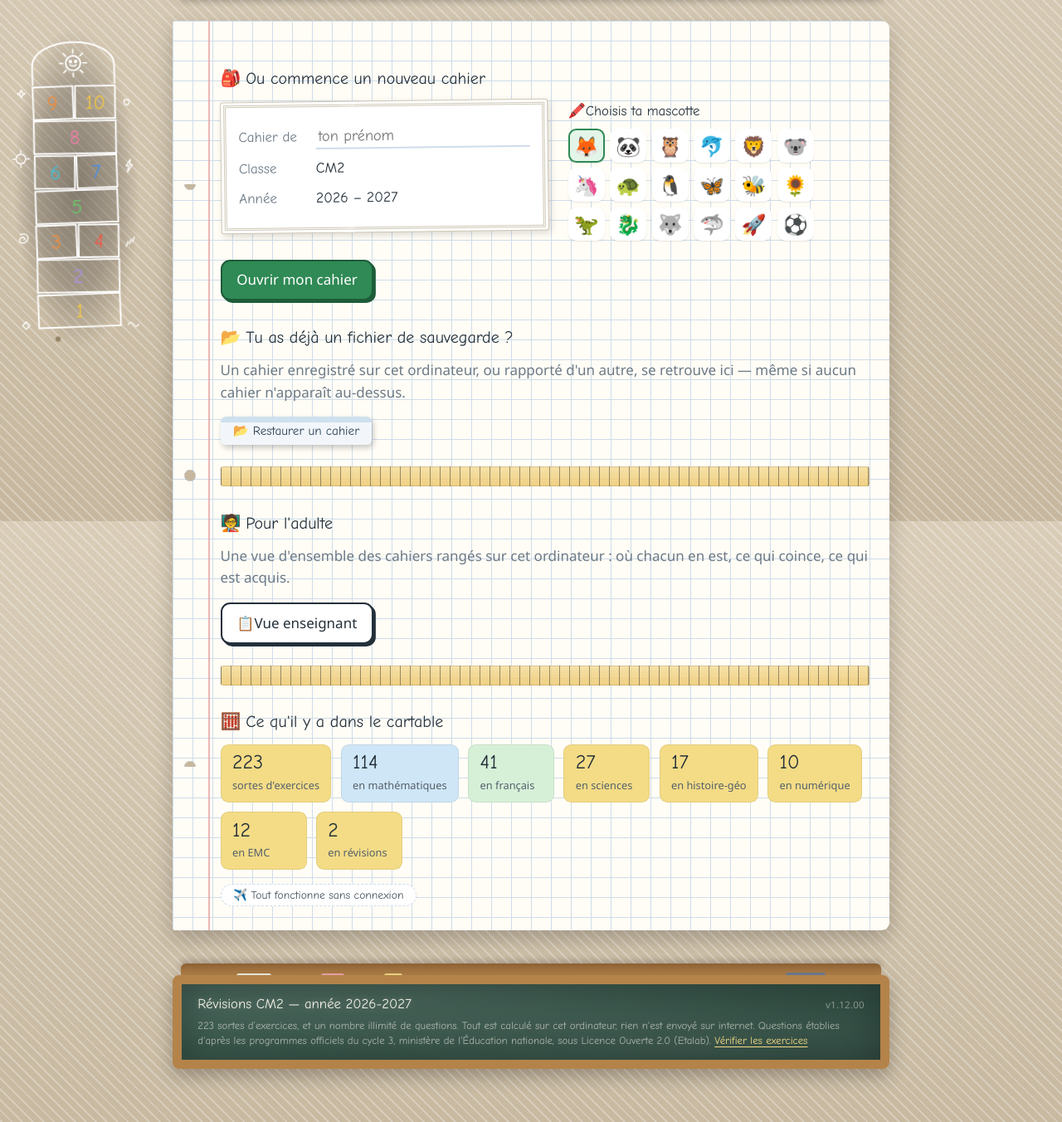
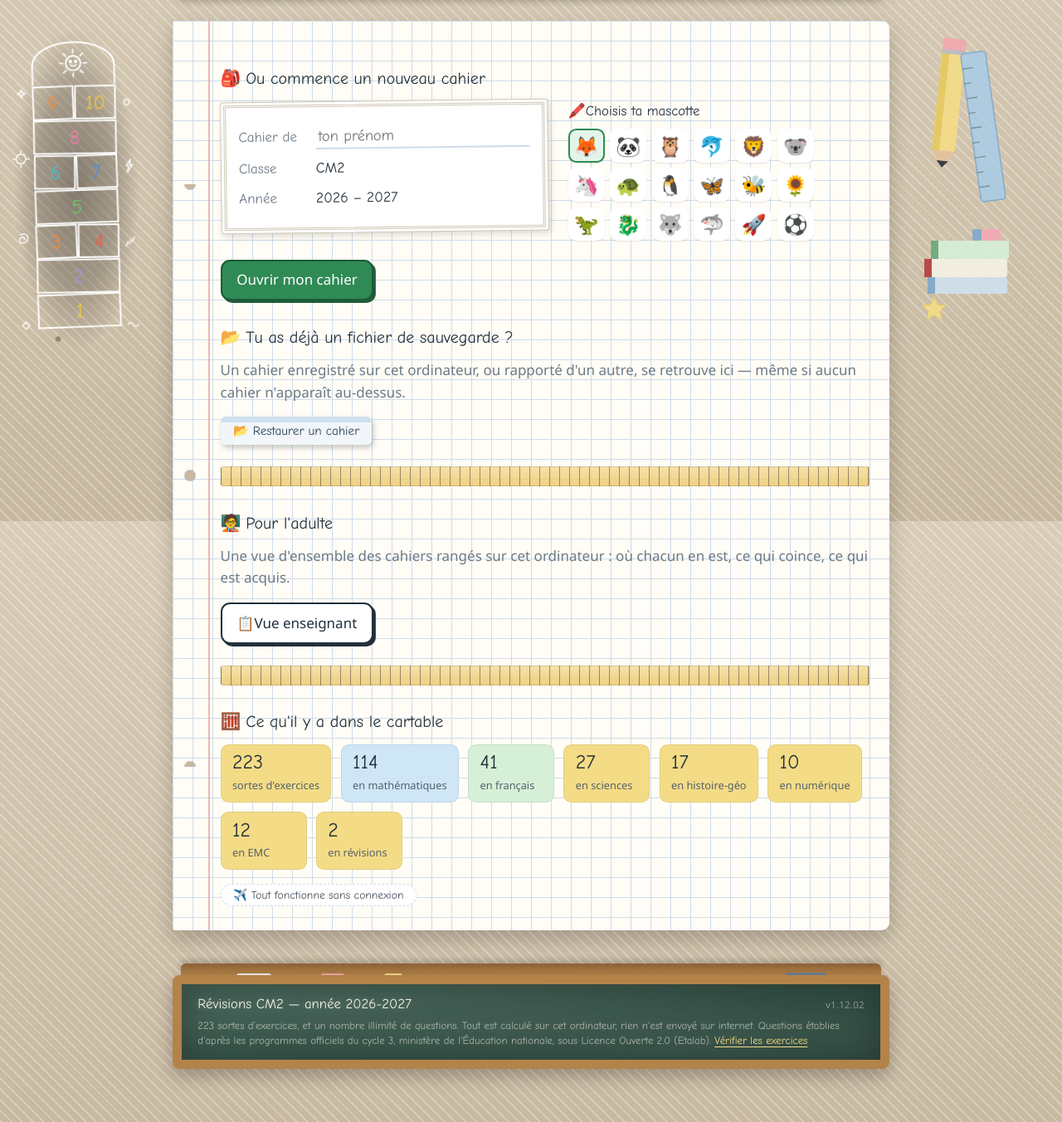
Before and after one commit to Wr1ghtShade/revisions-cm2, a plain HTML site: page index.html in a window 1280 px wide. Shown: the part 172-1524 px from the top of the page at 83% size. Drawn offline with Linux system fonts and the light colour scheme.

Commit message:
Révisions imprimables (jusqu'à 30), erreurs dans leur propre rubrique, décor d'écolier

```diff
--- a/app/fiche.js
+++ b/app/fiche.js
@@ -56,7 +56,10 @@
   Fi.depuisReference = function (texte) {
     var s = String(texte === null || texte === undefined ? '' : texte)
       .toUpperCase().replace(/\s/g, '');
-    var m = /^([0-9A-Z]+)(?:-([MFSHNCT])(\d+)?)?$/.exec(s);
+    // Les lettres acceptées ici doivent suivre CODE_MATIERE à la lettre près :
+    // une matière ajoutée à la table mais oubliée dans cette classe produirait
+    // des fiches dont la référence ne se relit plus (constaté avec « R »).
+    var m = /^([0-9A-Z]+)(?:-([MFSHNCRT])(\d+)?)?$/.exec(s);
     if (!m) return null;
     var graine = parseInt(m[1], 36);
     if (isNaN(graine)) return null;
--- a/app/ui.js
+++ b/app/ui.js
@@ -211,9 +211,12 @@
     // Les autres sont en train d'être mémorisés : les ressortir trop tôt
     // n'apprendrait rien, et la révision espacée n'aurait plus de sens.
     var echus = Prog.aReviser();
+    // C'est la rubrique entière qui s'efface, pas seulement le bouton : sinon
+    // le titre « Revenir sur tes erreurs » resterait seul, sans rien dessous.
     var bouton = $('revoir-erreurs');
+    $('bloc-erreurs').hidden = !echus.length;
     bouton.hidden = !echus.length;
-    bouton.textContent = '🔁 Revoir mes erreurs (' + echus.length + ')';
+    bouton.textContent = 'Revoir mes erreurs (' + echus.length + ')';
 
     var attente = Prog.enAttente();
     var jours = Prog.prochaineEcheance();
--- a/app/version.js
+++ b/app/version.js
@@ -192,7 +192,23 @@
             'Les deux sont recalculés par l\'oracle. Le facteur connu n\'est jamais 0, ' +
             'car « 0 × ? = 0 » accepterait n\'importe quelle réponse. Rien de nouveau ' +
             'au programme : ces exercices rejouent l\'objectif de CM2 ' +
-            'mat.nc.calcul_mental.faits.01, servi à part.' }
+            'mat.nc.calcul_mental.faits.01, servi à part.' },
+
+    { numero: '1.12.01', date: '2026-09-15',
+      quoi: 'Les fiches à imprimer ignoraient les révisions : la matière manquait ' +
+            'dans la liste, et le nombre d\'exercices s\'arrêtait à 20. « Révisions » ' +
+            'est proposée, et un choix « 30 » s\'ajoute pour le papier — une planche ' +
+            'de tables se fait d\'une traite. Corrigé au passage : la référence d\'une ' +
+            'fiche de révisions ne se relisait pas, la lettre « R » ayant été ajoutée ' +
+            'à la table des codes mais pas au motif qui les relit. La fiche ' +
+            's\'imprimait, sa référence ne ramenait rien.' },
+
+    { numero: '1.12.02', date: '2026-09-15',
+      quoi: '« Revoir mes erreurs » quittait mal sa place : rangé sous « On révise ' +
+            'quoi ? », il passait pour une matière de plus. Il a maintenant sa propre ' +
+            'rubrique, qui s\'efface entièrement quand il n\'y a rien à revoir. Des ' +
+            'affaires d\'écolier apparaissent aussi à droite de la feuille sur les ' +
+            'grands écrans — dessinées dans la page, sans image à charger.' }
   ];
 
   var actuelle = HISTORIQUE[HISTORIQUE.length - 1];
--- a/index.html
+++ b/index.html
@@ -50,6 +50,26 @@
 /* display:flex sur un élément masqué l'emporterait sur l'attribut hidden. */
 [hidden] { display: none !important; }
 
+/* Décor : des affaires d'écolier posées sur le bureau, à droite de la feuille.
+   Purement décoratif — aria-hidden et pointer-events:none, pour qu'il ne se
+   mette jamais entre l'enfant et un bouton.
+
+   La feuille fait 56rem de large et reste centrée : le décor ne s'affiche donc
+   qu'à partir de 1280px, là où il reste vraiment du bureau libre sur le côté.
+   En dessous, il disparaît plutôt que de chevaucher le contenu. */
+.deco-ecole {
+  position: fixed;
+  right: max(1rem, calc((100vw - 56rem) / 2 - 8.5rem));
+  top: 50%;
+  transform: translateY(-50%);
+  width: 7.5rem;
+  z-index: 0;
+  pointer-events: none;
+  opacity: .9;
+}
+.deco-ecole svg { width: 100%; height: auto; display: block; }
+@media (max-width: 1279px) { .deco-ecole { display: none; } }
+
 body {
   margin: 0;
   padding: 0 0 4rem;
@@ -1141,15 +1161,23 @@ dialog.infos .journal .majeur { color: var(--juste); }
       <button type="button" class="bouton matiere" data-matiere="emc">
         <span class="emoji" aria-hidden="true">🏛️</span>Vivre en république</button>
       <button type="button" class="bouton matiere" data-matiere="revisions">
-        <span class="emoji" aria-hidden="true">🔁</span>Révisions</button>
+        <span class="emoji" aria-hidden="true">🧠</span>Révisions</button>
       <button type="button" class="bouton matiere" data-matiere="tout">
         <span class="emoji" aria-hidden="true">🎒</span>Tout</button>
     </div>
 
-    <p style="margin-top:1.1rem">
-      <button type="button" class="bouton" id="revoir-erreurs" hidden></button>
-    </p>
     <p class="attente" id="bloc-attente" hidden><span id="texte-attente"></span></p>
+
+    <!-- Rubrique à part : revoir ses erreurs n'est pas « choisir une matière »,
+         c'est reprendre ce qui a déjà été raté. Le bloc entier disparaît quand
+         il n'y a rien à revoir, pour ne pas laisser un titre sans contenu. -->
+    <div id="bloc-erreurs" hidden>
+      <div class="regle" aria-hidden="true"></div>
+      <h2><span class="emoji" aria-hidden="true">🔁</span>Revenir sur tes erreurs</h2>
+      <div class="groupe">
+        <button type="button" class="bouton" id="revoir-erreurs"></button>
+      </div>
+    </div>
 
     <div class="regle" aria-hidden="true"></div>
 
@@ -1377,12 +1405,15 @@ dialog.infos .journal .majeur { color: var(--juste); }
          une fiche ne compte donc pas dans le cahier, et ne change rien aux révisions.</p>
 
       <h2><span class="emoji" aria-hidden="true">🔢</span>Combien d'exercices ?</h2>
-      <!-- Même échelle que les séries à l'écran : 5, 10, 15 ou 20. -->
+      <!-- Même échelle que les séries à l'écran, plus un 30 réservé au papier :
+           une planche de tables se fait d'une traite, ce qui serait trop long
+           sur un écran. -->
       <div class="groupe" role="group" aria-label="Nombre d'exercices">
         <button type="button" class="bouton" data-fiche-nombre="5" aria-pressed="false">5</button>
         <button type="button" class="bouton" data-fiche-nombre="10" aria-pressed="false">10</button>
         <button type="button" class="bouton" data-fiche-nombre="15" aria-pressed="false">15</button>
         <button type="button" class="bouton choisi" data-fiche-nombre="20" aria-pressed="true">20</button>
+        <button type="button" class="bouton" data-fiche-nombre="30" aria-pressed="false">30</button>
       </div>
 
       <h2><span class="emoji" aria-hidden="true">✏️</span>Sur quoi ?</h2>
@@ -1399,6 +1430,8 @@ dialog.infos .journal .majeur { color: var(--juste); }
                 aria-pressed="false"><span class="emoji" aria-hidden="true">💻</span>Numérique</button>
         <button type="button" class="bouton matiere" data-fiche-matiere="emc"
                 aria-pressed="false"><span class="emoji" aria-hidden="true">🏛️</span>Vivre en république</button>
+        <button type="button" class="bouton matiere" data-fiche-matiere="revisions"
+                aria-pressed="false"><span class="emoji" aria-hidden="true">🧠</span>Révisions</button>
         <button type="button" class="bouton matiere" data-fiche-matiere="tout"
                 aria-pressed="false"><span class="emoji" aria-hidden="true">🎒</span>Tout</button>
       </div>
@@ -1600,6 +1633,52 @@ dialog.infos .journal .majeur { color: var(--juste); }
     </footer>
   </div>
 
+</div>
+
+<!-- Décor des affaires d'écolier. SVG écrit ici même : aucun fichier image à
+     charger, donc rien à télécharger et rien qui manque en mode hors ligne. -->
+<div class="deco-ecole non-imprimable" aria-hidden="true">
+  <svg viewBox="0 0 120 400" xmlns="http://www.w3.org/2000/svg" role="presentation" focusable="false">
+    <!-- le crayon -->
+    <g transform="translate(14 6) rotate(6 24 100)">
+      <rect x="10" y="26" width="28" height="122" rx="3" fill="#f4dc86"/>
+      <rect x="10" y="26" width="9" height="122" fill="#e6c95f"/>
+      <rect x="10" y="12" width="28" height="15" rx="3" fill="#f0a8ae"/>
+      <rect x="10" y="26" width="28" height="5" fill="#b9bcc2"/>
+      <path d="M10 148 h28 l-14 20 z" fill="#e3c39a"/>
+      <path d="M17 160 h14 l-7 8 z" fill="#24303a"/>
+    </g>
+
+    <!-- la règle graduée -->
+    <g transform="translate(66 34) rotate(-8 18 90)">
+      <rect x="0" y="0" width="30" height="180" rx="4" fill="#a6cde9" opacity=".92"/>
+      <rect x="0" y="0" width="30" height="180" rx="4" fill="none" stroke="#7fa8cd" stroke-width="1.5"/>
+      <g stroke="#3d5c50" stroke-width="1.4" opacity=".55">
+        <line x1="0" y1="18" x2="13" y2="18"/><line x1="0" y1="36" x2="8" y2="36"/>
+        <line x1="0" y1="54" x2="13" y2="54"/><line x1="0" y1="72" x2="8" y2="72"/>
+        <line x1="0" y1="90" x2="13" y2="90"/><line x1="0" y1="108" x2="8" y2="108"/>
+        <line x1="0" y1="126" x2="13" y2="126"/><line x1="0" y1="144" x2="8" y2="144"/>
+        <line x1="0" y1="162" x2="13" y2="162"/>
+      </g>
+    </g>
+
+    <!-- la pile de cahiers -->
+    <g transform="translate(10 246)">
+      <rect x="4" y="60" width="96" height="20" rx="3" fill="#cfe0ee"/>
+      <rect x="4" y="60" width="9" height="20" fill="#7fa8cd"/>
+      <rect x="0" y="38" width="100" height="22" rx="3" fill="#f6f2e5"/>
+      <rect x="0" y="38" width="9" height="22" fill="#b33f3f"/>
+      <rect x="8" y="16" width="94" height="22" rx="3" fill="#d6f0d8"/>
+      <rect x="8" y="16" width="9" height="22" fill="#6aa97c"/>
+      <!-- la gomme, posée dessus -->
+      <rect x="58" y="2" width="34" height="14" rx="3" fill="#f3a9b6"/>
+      <rect x="58" y="2" width="11" height="14" rx="3" fill="#7fa8cd"/>
+    </g>
+
+    <!-- une étoile, pour le plaisir -->
+    <path d="M22 330 l4 9 10 1 -7 7 2 10 -9 -5 -9 5 2 -10 -7 -7 10 -1 z"
+          fill="#f4dc86" stroke="#e6c95f" stroke-width="1"/>
+  </svg>
 </div>
 
 <!-- Scripts classiques et espace de noms global : le protocole file:// bloque
```
Also changed, not shown: 1 other file.
